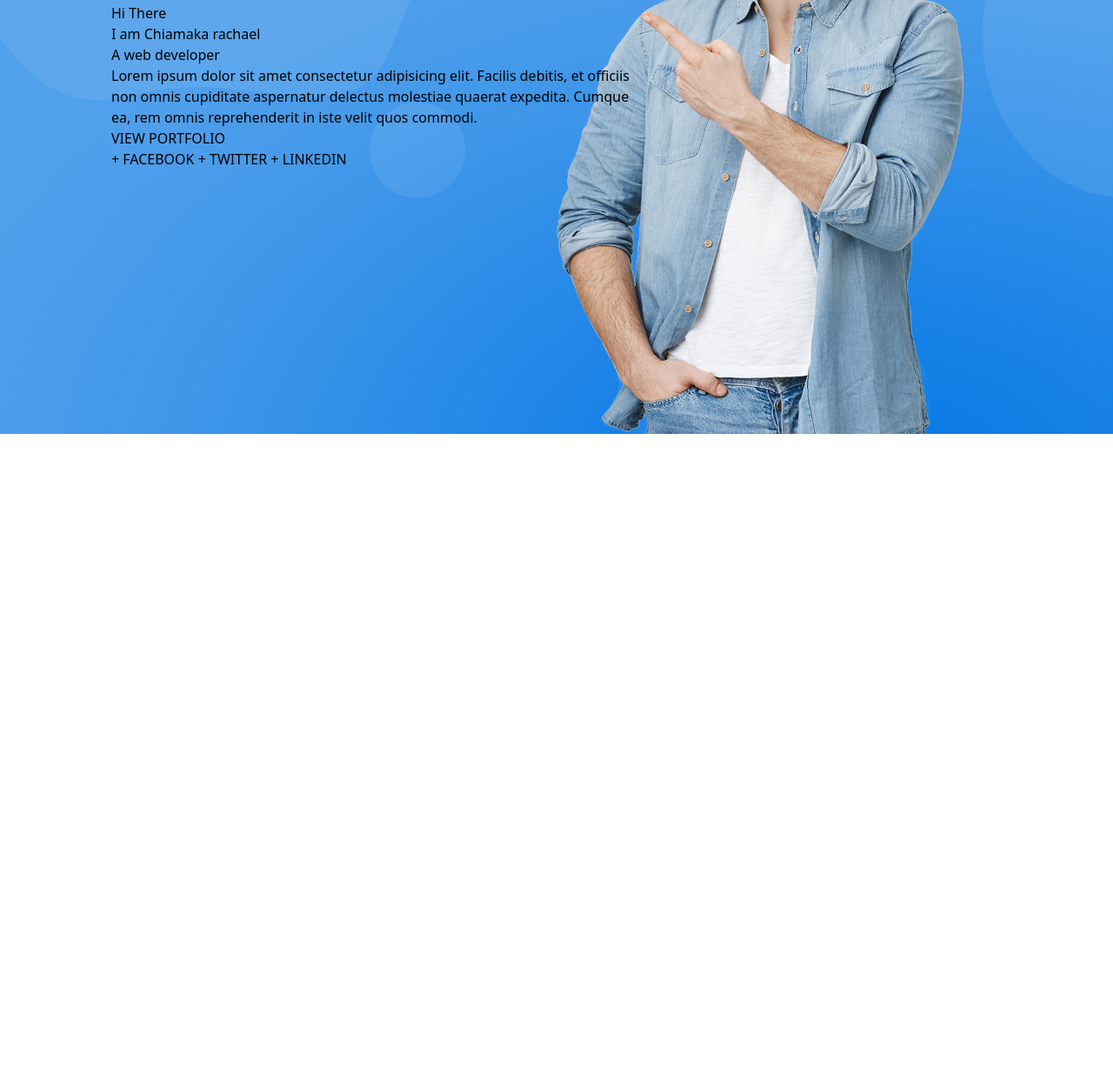
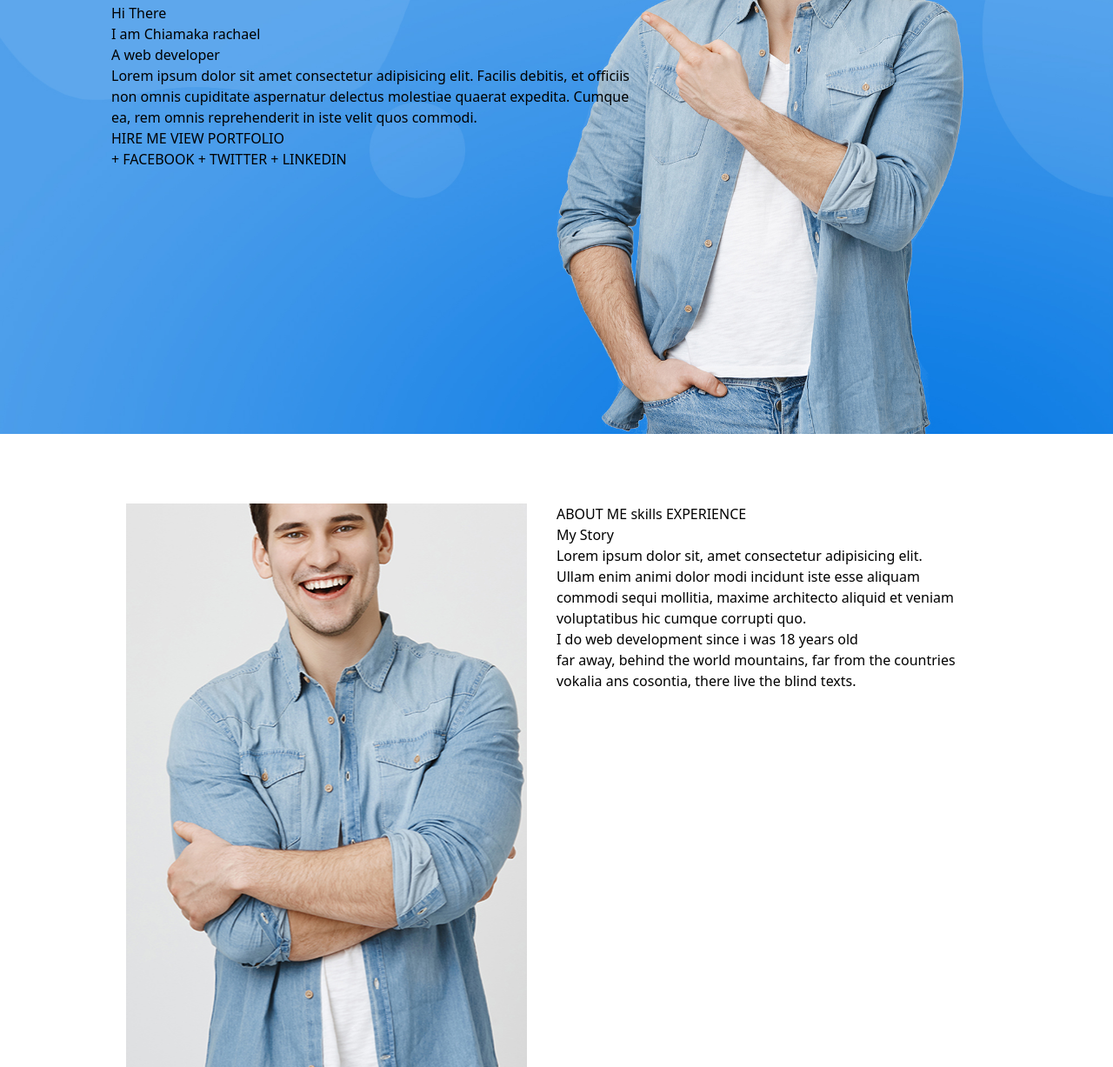
Before and after one commit to rachael444/portfolio, a plain HTML site: page index.html in a window 1280 px wide. Shown: the part 301-1528 px from the top of the page at 87% size. Before the commit the page ends 800 px from the top, so only its background shows below. Drawn offline with nearby package versions, Linux system fonts and the light colour scheme.

Commit message:
portfolio continues

```diff
--- a/index.html
+++ b/index.html
@@ -7,10 +7,11 @@
   <title>Portfolio</title>
   <script src="https://cdn.jsdelivr.net/npm/@tailwindcss/browser@4"></script>
   <link rel="stylesheet" href="./styles/index.css">
+  <script src="./scripts/index.js" defer></script>
 </head>
 
 <body>
-  <nav>
+  <nav id="navbar">
     <div>
       <a href="#" class="text-white">
         <h4>Rc. Chiamaka</h4>
@@ -41,18 +42,24 @@
     </div>
   </nav>
   <section class="hero">
+
+
     <div class="hero-content">
       <p>Hi There</p>
       <h1>I am Chiamaka rachael</h1>
       <hi>A web developer</hi>
-      <p class="bio">Lorem ipsum dolor sit amet consectetur adipisicing elit. Facilis debitis, et officiis non omnis cupiditate aspernatur delectus molestiae quaerat expedita. Cumque ea, rem omnis reprehenderit in iste velit quos commodi.
+      <p class="bio">Lorem ipsum dolor sit amet consectetur adipisicing elit. Facilis debitis, et officiis non omnis
+        cupiditate aspernatur delectus molestiae quaerat expedita. Cumque ea, rem omnis reprehenderit in iste velit quos
+        commodi.
 
       </p>
-      <div>
+      <div class="button">
+        <a href="">
+          <button>HIRE ME</button>
+        </a>
+
         <a href="#">
-          <button HIRE ME</button>
-        </a>
-        <a href="#"> <button>VIEW PORTFOLIO</button>
+          <button>VIEW PORTFOLIO</button>
         </a>
 
       </div>
@@ -67,6 +74,33 @@
     </div>
   </section>
 
+  <section class="w-[80%] h-[648px] mx-auto mt-[80px] flex flex-row justify-around">
+    <div class="w-[45%] bg-[url(./Images/asset2.jpeg)] bg-Cover bg-center">
+    </div>
+
+    <div class="w-[45%]">
+    <div>
+
+      <span>ABOUT ME</span>
+      <span>skills</span>
+      <span>EXPERIENCE</span>
+    </div>
+    <hi>My Story</hi>
+    <p>Lorem ipsum dolor sit, amet consectetur adipisicing elit. Ullam enim animi dolor modi incidunt iste esse
+      aliquam commodi sequi mollitia, maxime architecto aliquid et veniam voluptatibus hic cumque corrupti quo.</p>
+    <h2>I do web development since i was 18 years old</h2>
+    <p>far away, behind the world mountains, far from the countries vokalia ans cosontia, there live the blind texts.
+    </p>
+
+    </div>
+
+    <div>
+
+
+    </div>
+
+
+
 </body>
 
 </html>
--- /dev/null
+++ b/scripts/index.js
@@ -0,0 +1,12 @@
+// detect scroll event on the document
+document.addEventListener('scroll',function(){
+    // console.log(window.scrollY);
+    if(window.scrollY > 70) {
+    // change navbar bg to blue
+    document.getElementById('navbar').style.backgroundColor='#0779E4';
+    document
+    } else {
+        // change navbar bg to ytransparent
+        document.getElementById('navbar').style.backgroundColor='transparent';
+    }
+});
--- a/styles/index.css
+++ b/styles/index.css
@@ -19,7 +19,7 @@ right: 0%;
 }
 
 .hero {
-    background-image: url(../Images/asset\ 1.jpeg);
+    background-image: url(../Images/asset1.jpeg);
     height: 100vh;
     background-size: cover;
     display: flex;
@@ -27,6 +27,10 @@ right: 0%;
     justify-content: space-evenly;
     align-items: center;
 }
+/*
+.nav-bar h4 {
+border-radius: none;
+} */
 
 
 
```
Also changed, not shown: Images/asset1.jpeg (renamed from Images/asset 1.jpeg), Images/asset10.jpeg (renamed from Images/asset 10.jpeg), Images/asset12.jpeg (renamed from Images/asset 12.jpeg), Images/asset14.jpeg (renamed from Images/asset 14.jpeg), Images/asset16.jpeg (renamed from Images/asset 16.jpeg), Images/asset17.jpeg (renamed from Images/asset 17.jpeg), Images/asset18.jpeg (renamed from Images/asset 18.jpeg), Images/asset2.jpeg (renamed from Images/asset 2.jpeg), Images/asset4.jpeg (renamed from Images/asset 4.jpeg), Images/asset6.jpeg (renamed from Images/asset 6.jpeg), Images/asset8.jpeg (renamed from Images/asset 8.jpeg), 1 other file.
